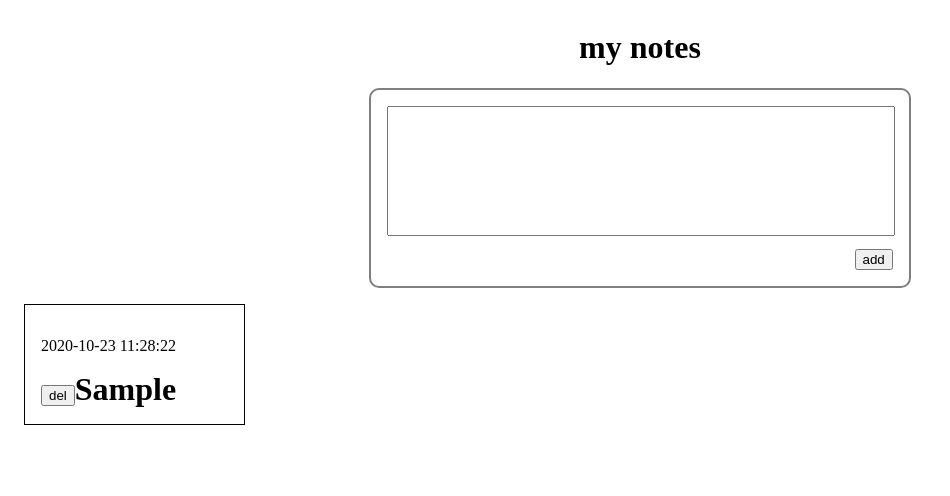
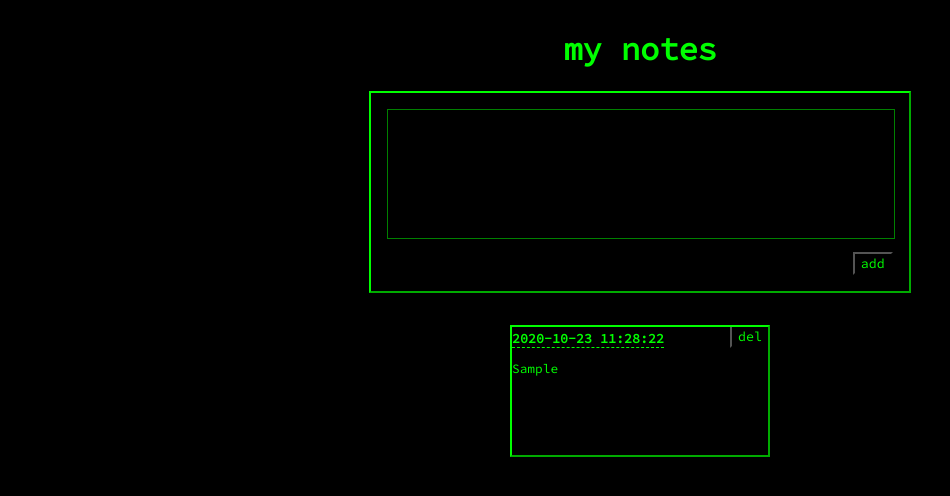
Before and after one commit to JakeRSA/react-simple-notes, a React (Create React App) app: page / in a window 1280 px wide. Both pictures are taken after typing "Sample" into the empty fields and a click on the button "add". Shown: the top 496 px of the page, without its empty margins (0-950 px from the left). Built offline with nearby package versions, Linux system fonts and the light colour scheme.

Commit message:
added some styling

```diff
--- a/src/App.js
+++ b/src/App.js
@@ -7,9 +7,6 @@ function App() {
     <div class="container">
       <h1 className="main-header">my notes</h1>
       <MakeNote />
-      {/* <Note description='eat something' />
-    <Note description='shower' />
-    <Note description='broker peace deal between Israelis and Palestinians' />  */}
     </div>
   );
 }
--- a/src/components/MakeNote.js
+++ b/src/components/MakeNote.js
@@ -24,7 +24,6 @@ class MakeNote extends React.Component {
       description: this.state.description,
       count: this.state.count,
     };
-    console.log(note.dateTime);
     this.notes.push(note);
     this.setState({
       count: this.state.count + 1,
@@ -33,8 +32,7 @@ class MakeNote extends React.Component {
   }
 
   render() {
-    const noteElems = this.notes
-      .map((note) => (
+    const noteElems = this.notes.map((note) => (
       <Note
         key={note.count}
         dateTime={note.dateTime}
--- a/src/components/Note.js
+++ b/src/components/Note.js
@@ -1,13 +1,12 @@
 import "../stylesheets/Note.css";
-import React from 'react';
+import React from "react";
 
 class Note extends React.Component {
-
   constructor(props) {
     super(props);
     this.state = {
-      deleted: false
-    }
+      deleted: false,
+    };
     const dt = props.dateTime;
 
     const yyyy = dt.getFullYear();
@@ -34,23 +33,26 @@ class Note extends React.Component {
       "Are you sure you want to delete this note?"
     );
     if (userResponse) {
-      this.setState({deleted:true})
+      this.setState({ deleted: true });
     }
-  };
+  }
 
   render() {
     if (!this.state.deleted) {
       return (
         <div className="note">
-          <p>{this.dateFormatted}</p>
-          <button onClick={() => {this.deleteNote();}}>
+          <h2>{this.dateFormatted}</h2>
+          <button
+            onClick={() => {
+              this.deleteNote();
+            }}
+          >
             del
           </button>
-          <h1>{this.props.description}</h1>
+          <p>{this.props.description}</p>
         </div>
       );
-    }
-    else return <div className="deleted"></div>
+    } else return <div className="deleted"></div>;
   }
 }
 
--- a/src/index.css
+++ b/src/index.css
@@ -1,8 +1,19 @@
+@import url("https://fonts.googleapis.com/css2?family=Source+Code+Pro:wght@300;400&display=swap");
+
+html * {
+  background-color: black;
+}
+
 .container {
   width: 100%;
   display: flex;
   flex-direction: column;
   align-items: center;
+}
+
+.container * {
+  color: #00ff00;
+  font-family: "Source Code Pro", monospace;
 }
 
 .app-wrapper {
--- a/src/stylesheets/MakeNote.css
+++ b/src/stylesheets/MakeNote.css
@@ -1,6 +1,5 @@
 .make-note {
-  border: 2px solid gray;
-  border-radius: 10px;
+  border: 2px outset #00ff00;
   padding: 1em;
   width: 40%;
 }
@@ -13,6 +12,14 @@
   resize: none;
   padding: 0;
   margin: 0;
+  border: 1px solid green;
+  color: green;
+  caret-color: #00ff00;
+}
+
+.make-note textarea:focus {
+  color: #00ff00;
+  outline: 2px solid #00ff00;
 }
 
 .make-note button {
@@ -20,8 +27,14 @@
   float: right;
 }
 
+.make-note button:focus {
+  outline: none;
+}
+
 .note-container {
-width: 100%;
-  display: grid;
-  grid-template-columns: 1fr 1fr 1fr 1fr 1fr;
+  width: 100%;
+  margin-top: 1em;
+  display: flex;
+  flex-flow: wrap;
+  justify-content: space-evenly;
 }
--- a/src/stylesheets/Note.css
+++ b/src/stylesheets/Note.css
@@ -1,8 +1,33 @@
 .note {
-  background-color: white;
-  border: 1px solid black;
-  padding: 1em;
+  /* padding: 1em; */
   margin: 1em;
+  border: 2px outset #00ff00;
+  /* box-shadow: 1px 1px 5px 1px rgb(0, 255, 0); */
+  height: 8em;
+  width: 16em;
+  overflow: hidden;
+}
+
+.note h2 {
+  margin-top: 5px;
+  margin-bottom: 5px;
+  border-bottom: 1px dashed #00ff00;
+  font-size: smaller;
+  display: inline;
+}
+
+.note button {
+  float: right;
+  border-top: none;
+  border-right: none;
+}
+
+.note button:focus {
+  outline: none;
+}
+
+.note p {
+  font-size: 0.8em;
 }
 
 .deleted {
```
Lines whose indentation alone changed are shown as unchanged.
